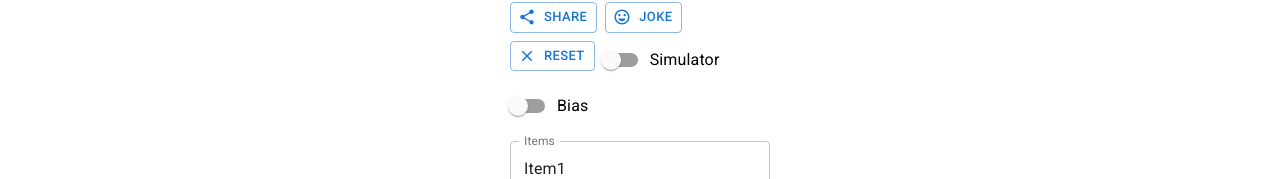
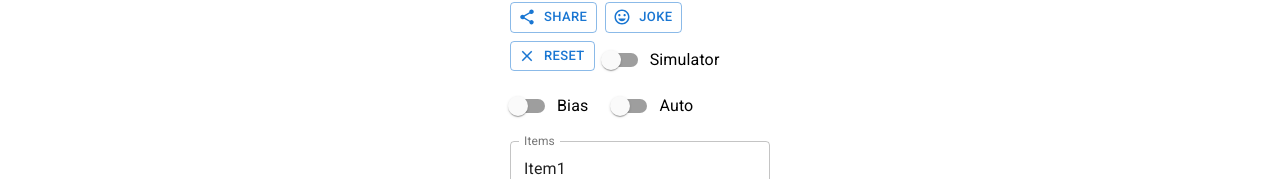
Before and after one commit to link1900/scottdbnet, a React (Create React App) app: page /tools/listRandomizer in a window 1280 px wide. Shown: the part 197-376 px from the top of the page. Built offline with nearby package versions, Linux system fonts and the light colour scheme.

Commit message:
Added auto countdown to list randomizer

```diff
--- /dev/null
+++ b/src/tools/components/ProgressWithLabel.tsx
@@ -0,0 +1,31 @@
+import {
+  Box,
+  CircularProgress,
+  CircularProgressProps,
+  Typography
+} from "@material-ui/core";
+import React from "react";
+
+export function ProgressWithLabel(
+  props: CircularProgressProps & { label: string }
+) {
+  return (
+    <Box position="relative" display="inline-flex">
+      <CircularProgress variant="determinate" size={120} {...props} />
+      <Box
+        top={0}
+        left={0}
+        bottom={0}
+        right={0}
+        position="absolute"
+        display="flex"
+        alignItems="center"
+        justifyContent="center"
+      >
+        <Typography variant="h1" component="div" color="textSecondary">
+          {props.label}
+        </Typography>
+      </Box>
+    </Box>
+  );
+}
--- a/src/tools/listRandomizer/ListRandomizer.tsx
+++ b/src/tools/listRandomizer/ListRandomizer.tsx
@@ -1,4 +1,5 @@
 import {
+  Box,
   Button,
   FormControl,
   FormControlLabel,
@@ -22,7 +23,7 @@ import ShuffleIcon from "@material-ui/icons/Shuffle";
 import SortIcon from "@material-ui/icons/Sort";
 import Highcharts from "highcharts";
 import HighchartsReact from "highcharts-react-official";
-import React, { useState } from "react";
+import React, { useEffect, useState } from "react";
 import { useLocation, useNavigate } from "react-router-dom";
 import { useLocalStorage } from "react-use";
 import { copyArray, shuffle } from "../../util/arrayHelper";
@@ -31,6 +32,7 @@ import {
   base64DecodeString,
   base64EncodeString
 } from "../../util/stringHelper";
+import { ProgressWithLabel } from "../components/ProgressWithLabel";
 
 export interface ListItem {
   value: string;
@@ -45,6 +47,7 @@ export interface ListRandomizerStore {
   showSimulator: boolean;
   showBias: boolean;
   simulationAmount: number;
+  countdownEnabled: boolean;
 }
 
 export interface SimulationResult {
@@ -72,7 +75,8 @@ const defaultStore: ListRandomizerStore = {
   textValue: listItemsToString(defaultListItems),
   showSimulator: false,
   showBias: false,
-  simulationAmount: 10000
+  simulationAmount: 10000,
+  countdownEnabled: false
 };
 
 function listItemsToString(listItems: ListItem[]): string {
@@ -233,14 +237,56 @@ export default function ListRandomizer() {
   const [localStore, setLocalStore, removeLocalStore] = useLocalStorage<
     Partial<ListRandomizerStore>
   >("listRandomizer.store");
-  const [store, setStore] = React.useState<ListRandomizerStore>(
+  const [store, setStore] = useState<ListRandomizerStore>(
     flattenStores([urlStore, localStore])
   );
-  const [toastOpen, setToastOpen] = React.useState(false);
+  const [toastOpen, setToastOpen] = useState(false);
   const [chartOptions, setChartOptions] = useState(undefined);
   const [chartDiffOptions, setChartDiffOptions] = useState(undefined);
   const [chartAverage, setChartAverage] = useState<number | undefined>(
     undefined
+  );
+
+  const [shuffleRunning, setShuffleRunning] = useState<boolean>(false);
+  const [autoCountdown, setAutoCountdown] = useState<number>(0);
+  const [autoProgress, setAutoProgress] = useState<number>(0);
+
+  useEffect(
+    () => {
+      const totalAutoMilliseconds = 3000;
+      const autoShuffleAmount = 10;
+      const step = Math.max(
+        Math.floor(totalAutoMilliseconds / autoShuffleAmount),
+        30
+      );
+      let interval: number | undefined;
+      let progress: number = 0;
+      if (store.countdownEnabled && shuffleRunning) {
+        clearInterval(interval);
+        progress = 0;
+        setAutoCountdown(Math.ceil((totalAutoMilliseconds - progress) / 1000));
+        setAutoProgress(0);
+        interval = window.setInterval(() => {
+          if (progress >= totalAutoMilliseconds) {
+            setShuffleRunning(false);
+            clearInterval(interval);
+          } else {
+            progress += step;
+            setAutoProgress(
+              Math.floor((progress / totalAutoMilliseconds) * 100)
+            );
+            setAutoCountdown(
+              Math.ceil((totalAutoMilliseconds - progress) / 1000)
+            );
+            updateList(shuffleWithBias(store.list));
+          }
+        }, step);
+      }
+
+      return () => clearInterval(interval);
+    },
+    // eslint-disable-next-line
+    [shuffleRunning]
   );
 
   const updateStore = (updatedStore: Partial<ListRandomizerStore>) => {
@@ -273,7 +319,11 @@ export default function ListRandomizer() {
   };
 
   const handleShuffle = () => {
+    if (store.countdownEnabled) {
+      setShuffleRunning(true);
+    } else {
       updateList(shuffleWithBias(store.list));
+    }
   };
 
   const handleSort = () => {
@@ -403,6 +453,7 @@ export default function ListRandomizer() {
                     variant="contained"
                     size="small"
                     color="primary"
+                    disabled={shuffleRunning}
                     startIcon={<ShuffleIcon />}
                     onClick={() => handleShuffle()}
                   >
@@ -414,6 +465,7 @@ export default function ListRandomizer() {
                     variant="outlined"
                     size="small"
                     color="primary"
+                    disabled={shuffleRunning}
                     startIcon={<SortIcon />}
                     onClick={() => handleSort()}
                   >
@@ -425,6 +477,7 @@ export default function ListRandomizer() {
                     variant="outlined"
                     size="small"
                     color="primary"
+                    disabled={shuffleRunning}
                     startIcon={<ShareIcon />}
                     onClick={() => handleShare()}
                   >
@@ -436,6 +489,7 @@ export default function ListRandomizer() {
                     variant="outlined"
                     size="small"
                     color="primary"
+                    disabled={shuffleRunning}
                     startIcon={<MoodIcon />}
                     onClick={() => generateJoke()}
                   >
@@ -447,6 +501,7 @@ export default function ListRandomizer() {
                     variant="outlined"
                     size="small"
                     color="primary"
+                    disabled={shuffleRunning}
                     startIcon={<ClearIcon />}
                     onClick={() => handleReset()}
                   >
@@ -459,6 +514,7 @@ export default function ListRandomizer() {
                       <Switch
                         checked={store.showSimulator}
                         onChange={handleShowSimulatorChange}
+                        disabled={shuffleRunning}
                         name="showSimulatorSwitch"
                         color="primary"
                       />
@@ -472,6 +528,7 @@ export default function ListRandomizer() {
                       <Switch
                         checked={store.showBias}
                         onChange={handleShowBiasChange}
+                        disabled={shuffleRunning}
                         name="showBiasSwitch"
                         color="primary"
                       />
@@ -479,19 +536,55 @@ export default function ListRandomizer() {
                     label="Bias"
                   />
                 </Grid>
+                <Grid item>
+                  <FormControlLabel
+                    control={
+                      <Switch
+                        checked={store.countdownEnabled}
+                        onChange={(e) =>
+                          updateStore({ countdownEnabled: e.target.checked })
+                        }
+                        disabled={shuffleRunning}
+                        name="countdownSwitch"
+                        color="primary"
+                      />
+                    }
+                    label="Auto"
+                  />
+                </Grid>
               </Grid>
             </Grid>
             <Grid item>
+              <Box position="relative">
                 <TextField
                   id="simple-item-input"
                   label="Items"
                   multiline
                   fullWidth
                   minRows={20}
+                  disabled={shuffleRunning}
                   value={store.textValue}
                   onChange={handleTextChange}
                   variant="outlined"
                 />
+                {shuffleRunning ? (
+                  <Box
+                    top={0}
+                    left={0}
+                    bottom={0}
+                    right={0}
+                    position="absolute"
+                    display="flex"
+                    alignItems="center"
+                    justifyContent="center"
+                  >
+                    <ProgressWithLabel
+                      value={autoProgress}
+                      label={`${autoCountdown}`}
+                    />
+                  </Box>
+                ) : null}
+              </Box>
             </Grid>
           </Grid>
         </Grid>
@@ -510,6 +603,7 @@ export default function ListRandomizer() {
                       variant="contained"
                       size="small"
                       color="primary"
+                      disabled={shuffleRunning}
                       startIcon={<ShowChartIcon />}
                       onClick={() => runSimulation()}
                     >
@@ -526,6 +620,7 @@ export default function ListRandomizer() {
                   <Select
                     labelId="sim-amount-select-outlined-label"
                     id="sim-amount-select-outlined"
+                    disabled={shuffleRunning}
                     value={store.simulationAmount}
                     onChange={handleSimulationAmountChange}
                     label="Amount"
@@ -581,6 +676,7 @@ export default function ListRandomizer() {
                       onChange={(event: any, newValue: number | number[]) =>
                         handleBiasChange(item.value, newValue as number)
                       }
+                      disabled={shuffleRunning}
                       step={20}
                       marks
                       min={-100}
```
Lines whose indentation alone changed are shown as unchanged.
